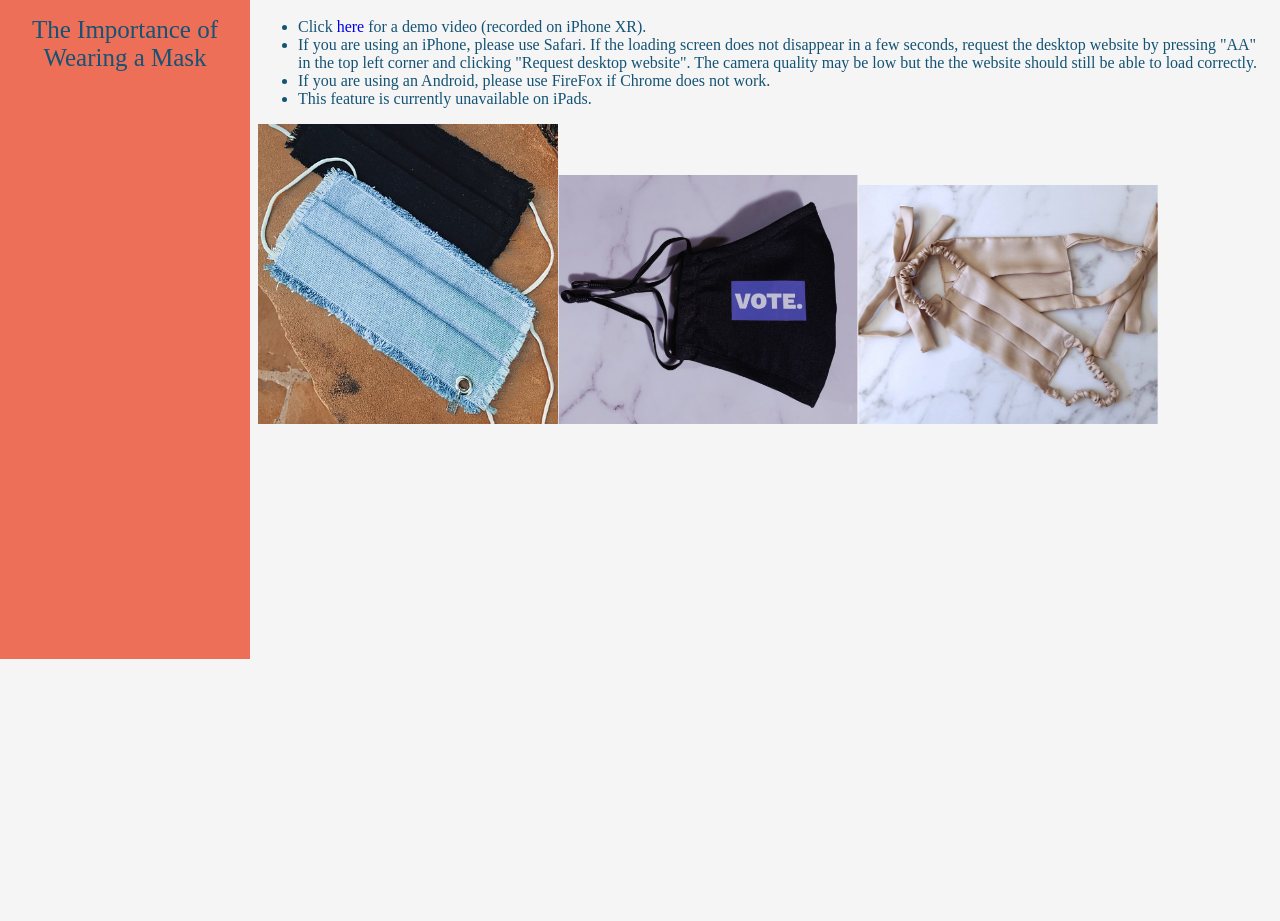
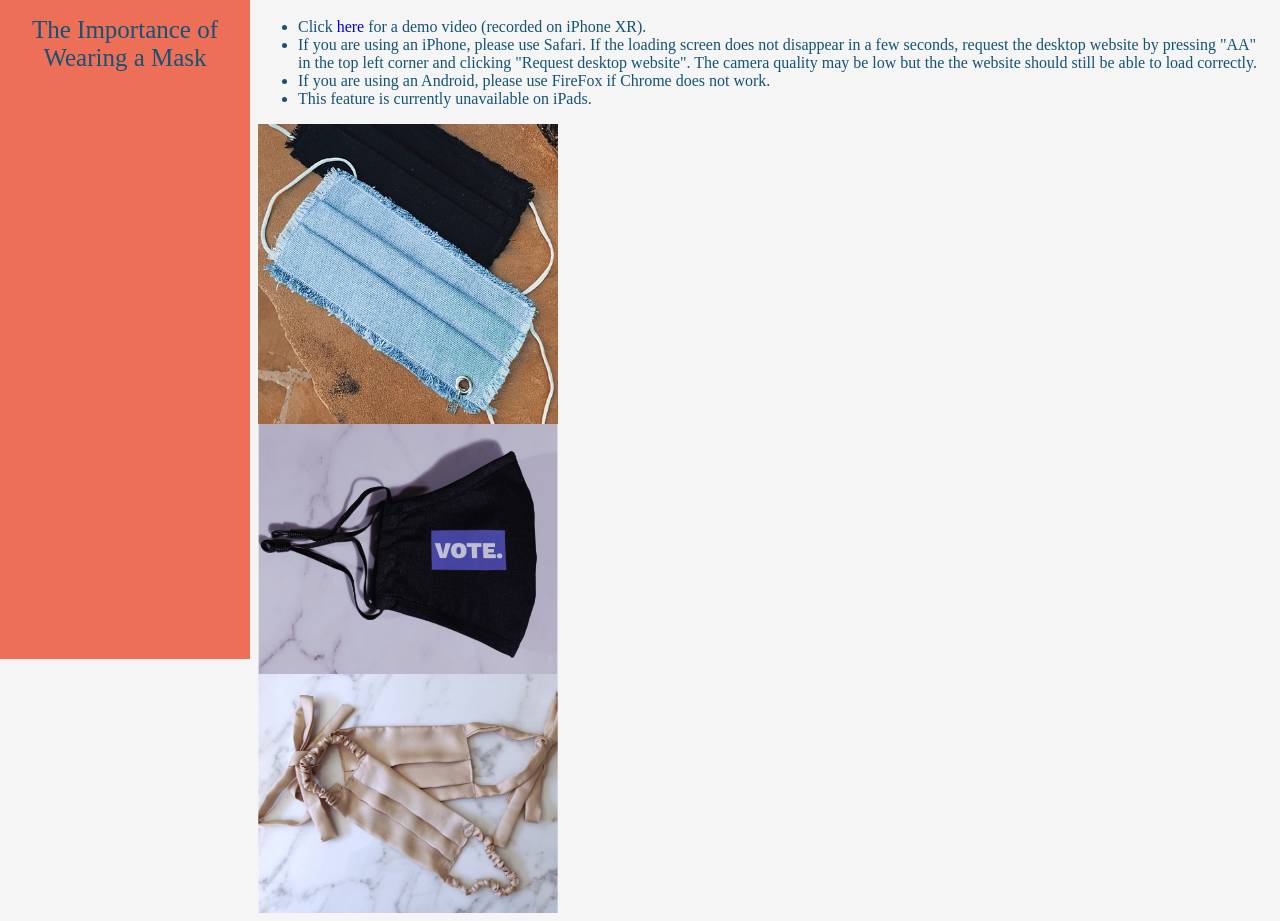
Before and after one commit to torikstratton/CPI101FinalProject, a plain HTML site: page CPI 101 Final/ar_index.html in a window 1280 px wide. Shown: the part 141-1062 px from the top of the page. Before the commit the page ends 800 px from the top, so only its background shows below. Drawn offline with Linux system fonts and the light colour scheme.

Commit message:
Update ar_index.html

```diff
--- a/CPI 101 Final/ar_index.html
+++ b/CPI 101 Final/ar_index.html
@@ -25,7 +25,13 @@
             </ul>
         <div>
             <div>
-                <img width="300px" src="markers/Screen Shot 2020-12-01 at 6.49.13 PM.png" alt="#"/><img width="300px" src="markers/Screen Shot 2020-12-01 at 6.50.16 PM.png" alt="#"/><img width="300px" src="markers/Screen Shot 2020-12-01 at 6.50.55 PM.png" alt="#"/>
+                <img width="300px" align=center src="markers/Screen Shot 2020-12-01 at 6.49.13 PM.png" alt="#"/>
+            </div>
+            <div>
+                <img width="300px" align=center src="markers/Screen Shot 2020-12-01 at 6.50.16 PM.png" alt="#"/>
+            </div>
+            <div>
+                <img width="300px" align=center src="markers/Screen Shot 2020-12-01 at 6.50.55 PM.png" alt="#"/>
             </div>
         </div>
         </div>
```
